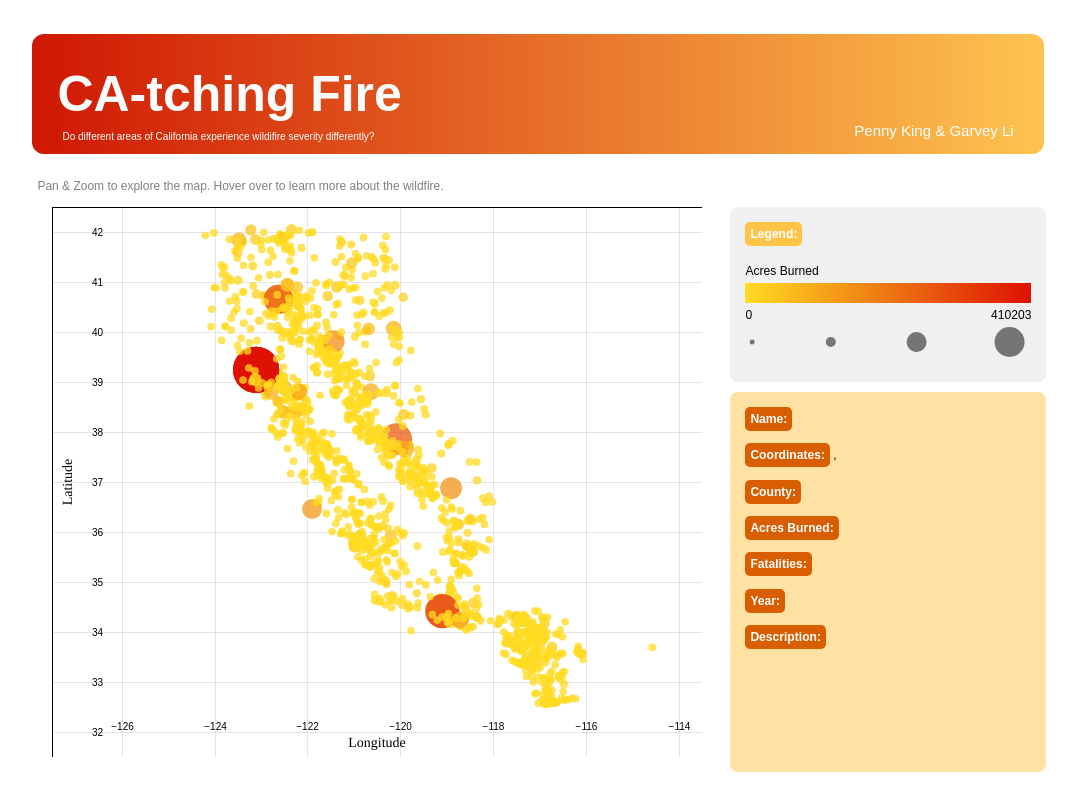
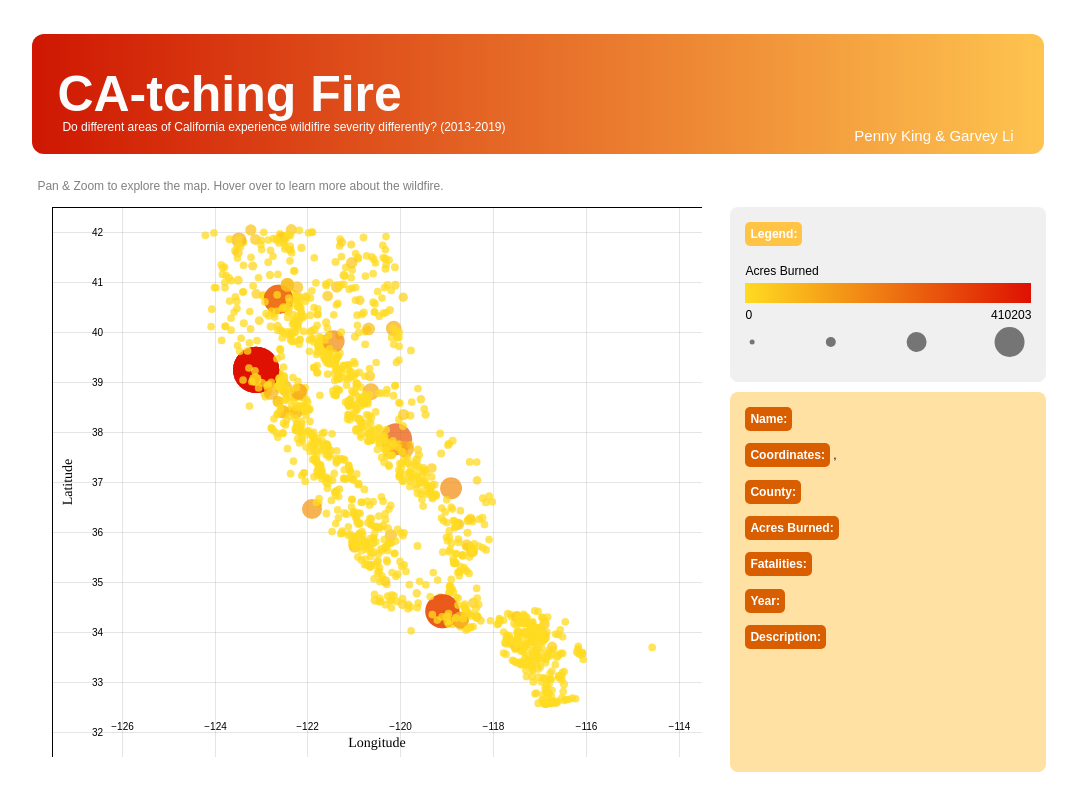
Before and after one commit to GarveyJLi/CAtching-fire, a SvelteKit app: page / in a window 1280 px wide. Shown: the top 800 px of the page, without its empty margins (102-1179 px from the left). Built offline with nearby package versions, Linux system fonts and the light colour scheme.

Commit message:
fix font size

```diff
--- a/src/components/App.svelte
+++ b/src/components/App.svelte
@@ -20,7 +20,7 @@
       <header>
         <span><h1>CA-tching Fire</h1></span>
         <div id = "question">
-          <h4> Do different areas of California experience wildifire severity differently? </h4>
+          <h4> Do different areas of California experience wildifire severity differently? (2013-2019) </h4>
         <span><h3>Penny King & Garvey Li</h3></span>
       </div>
       </header>
@@ -100,7 +100,7 @@
   }
 
   header h4{
-    font-size: 10px;
+    font-size: 12px;
     font-weight: 250;
     color: white;
     transform: translateY(-300%);
```
